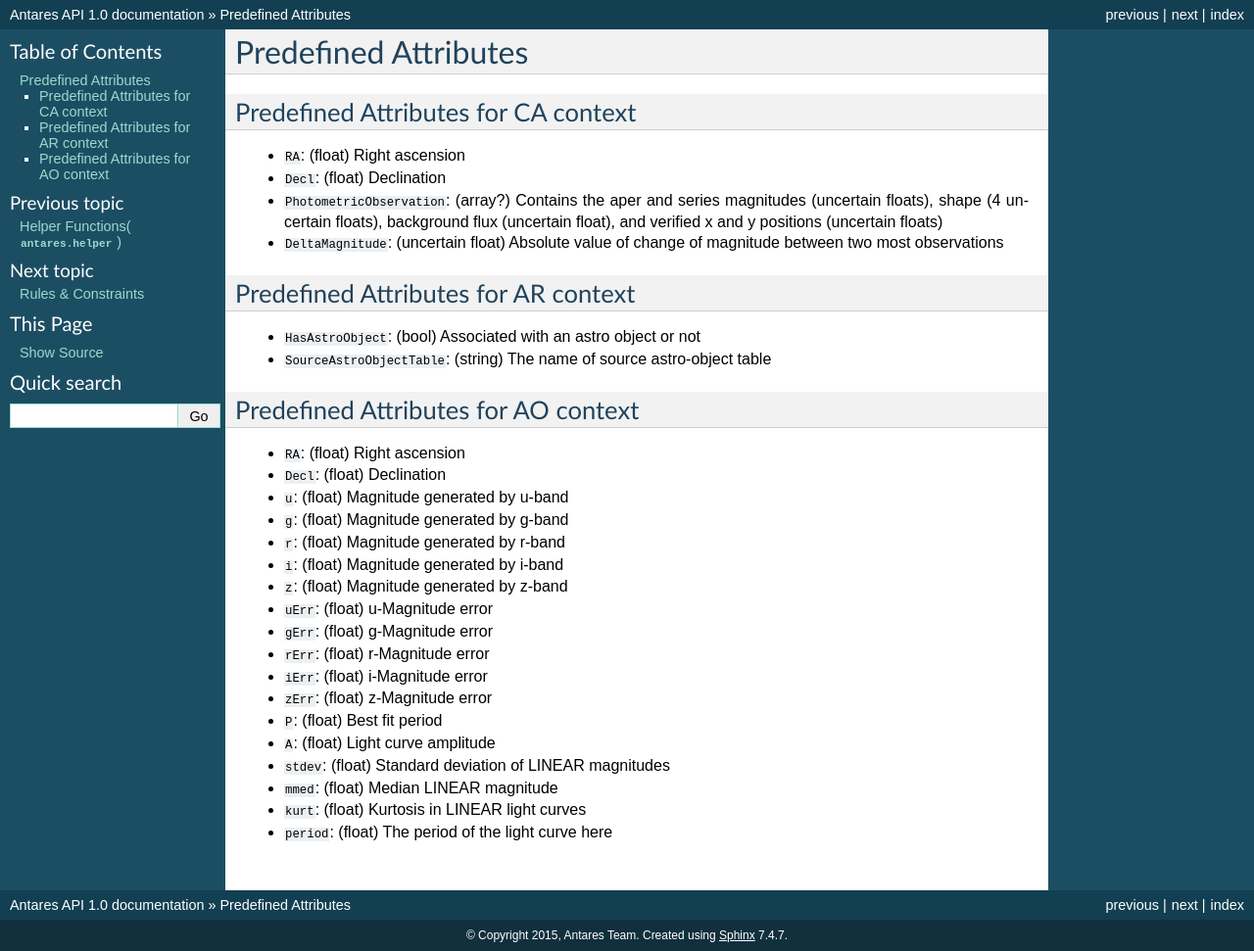
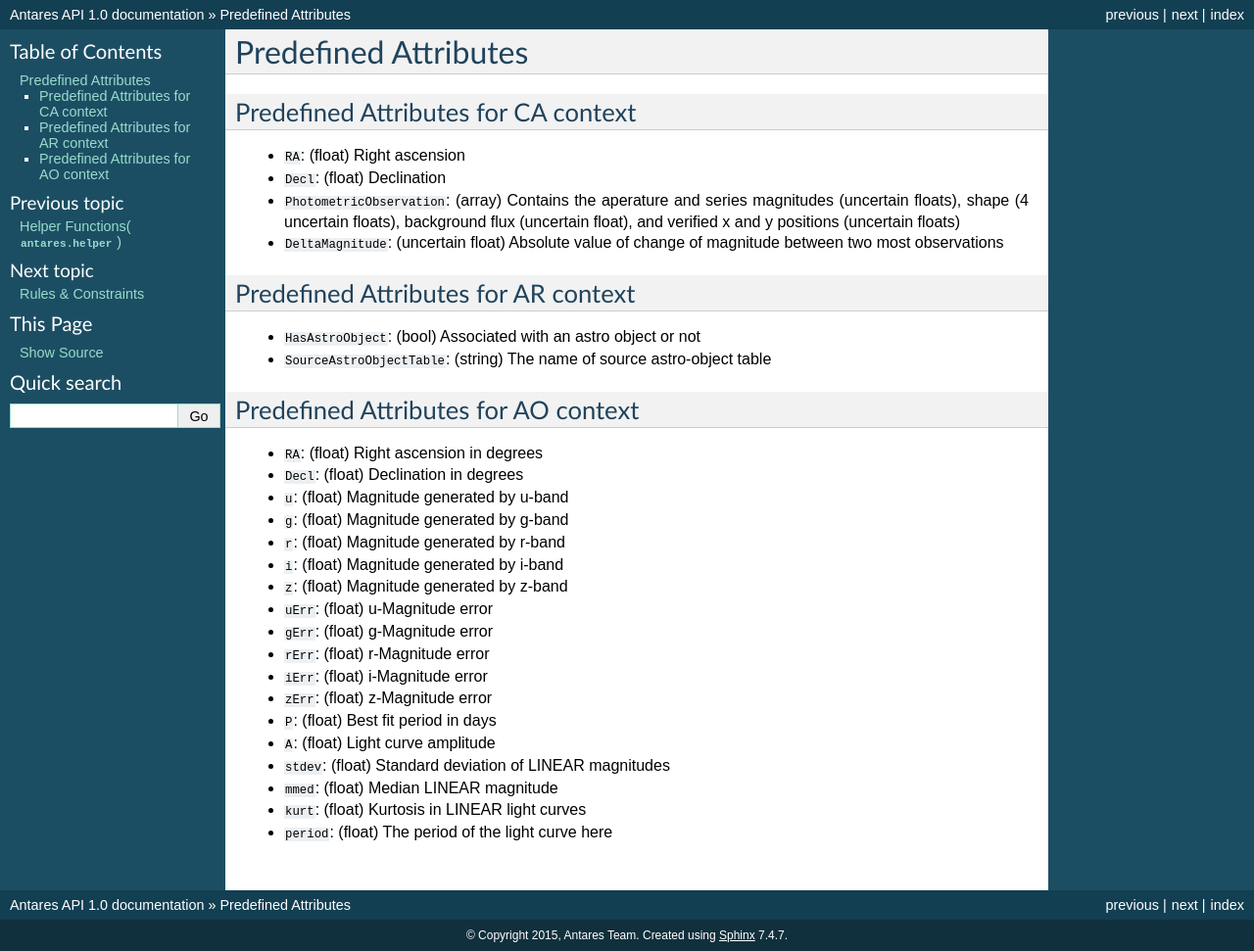
Before and after one commit to AzNOAOTares/antares-base, a Sphinx documentation site: the page built from doc/source/attribute/predefined.rst, in a window 1280 px wide. Shown: the whole page at 98% size. Built offline with Sphinx 7.4.7, drawn with Linux system fonts in a browser that asks for light colours.

Commit message:
Newly generated docs

```diff
--- a/doc/source/attribute/predefined.rst
+++ b/doc/source/attribute/predefined.rst
@@ -13,7 +13,7 @@ Predefined Attributes for CA context
 
 - ``RA``: (float) Right ascension
 - ``Decl``: (float) Declination
-- ``PhotometricObservation``: (array?) Contains the aper and series magnitudes (uncertain floats), shape (4 uncertain floats), background flux (uncertain float), and verified x and y positions (uncertain floats)
+- ``PhotometricObservation``: (array) Contains the aperature and series magnitudes (uncertain floats), shape (4 uncertain floats), background flux (uncertain float), and verified x and y positions (uncertain floats)
 - ``DeltaMagnitude``: (uncertain float) Absolute value of change of magnitude between
   two most observations
 
@@ -27,8 +27,8 @@ Predefined Attributes for AR context
 Predefined Attributes for AO context
 ^^^^^^^^^^^^^^^^^^^^^^^^^^^^^^^^^^^^
 
-- ``RA``: (float) Right ascension
-- ``Decl``: (float) Declination
+- ``RA``: (float) Right ascension in degrees
+- ``Decl``: (float) Declination in degrees
 - ``u``: (float) Magnitude generated by u-band
 - ``g``: (float) Magnitude generated by g-band
 - ``r``: (float) Magnitude generated by r-band
@@ -39,7 +39,7 @@ Predefined Attributes for AO context
 - ``rErr``: (float) r-Magnitude error
 - ``iErr``: (float) i-Magnitude error
 - ``zErr``: (float) z-Magnitude error
-- ``P``: (float) Best fit period
+- ``P``: (float) Best fit period in days
 - ``A``: (float) Light curve amplitude
 - ``stdev``: (float) Standard deviation of LINEAR magnitudes
 - ``mmed``: (float) Median LINEAR magnitude
```
